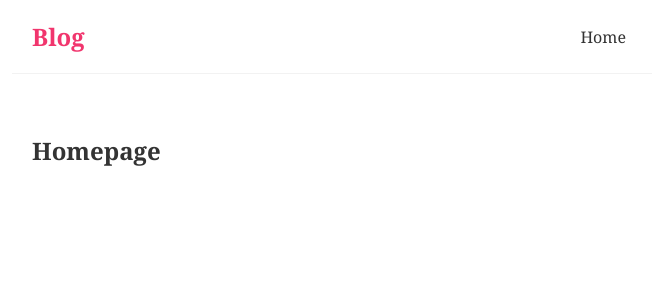
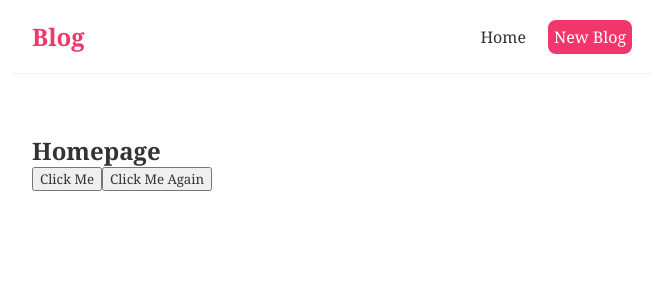
Before and after one commit to vinayjs/react-project-blog, a React (Create React App) app: page / in a window 1280 px wide. Shown: the top 300 px of the page, without its empty margins (308-971 px from the left). Built offline with nearby package versions, Linux system fonts and the light colour scheme.

Commit message:
click events

```diff
--- a/src/components/Home.js
+++ b/src/components/Home.js
@@ -1,7 +1,16 @@
 const Home = () => {
+
+    const handleClick = ()=> {
+        console.log('hi bro')
+    }
+    const handleClickAgain = (name)=> {
+        console.log('hello there')
+    }
     return(
         <div className="Home">
             <h2>Homepage</h2>
+            <button onClick={handleClick}>Click Me</button>
+            <button onClick={handleClickAgain}>Click Me Again</button>
 
         </div>
     )
--- a/src/components/Navbar.js
+++ b/src/components/Navbar.js
@@ -4,6 +4,11 @@ const Navbar = () => {
             <h1>Blog</h1>
             <div className="links">
                 <a href="/">Home</a>
+                <a href="/create" style={{
+                    color: "white",
+                    backgroundColor: '#f1356d',
+                    borderRadius:'8px'
+                }}>New Blog</a>
             </div>
         </nav>
     )
```
